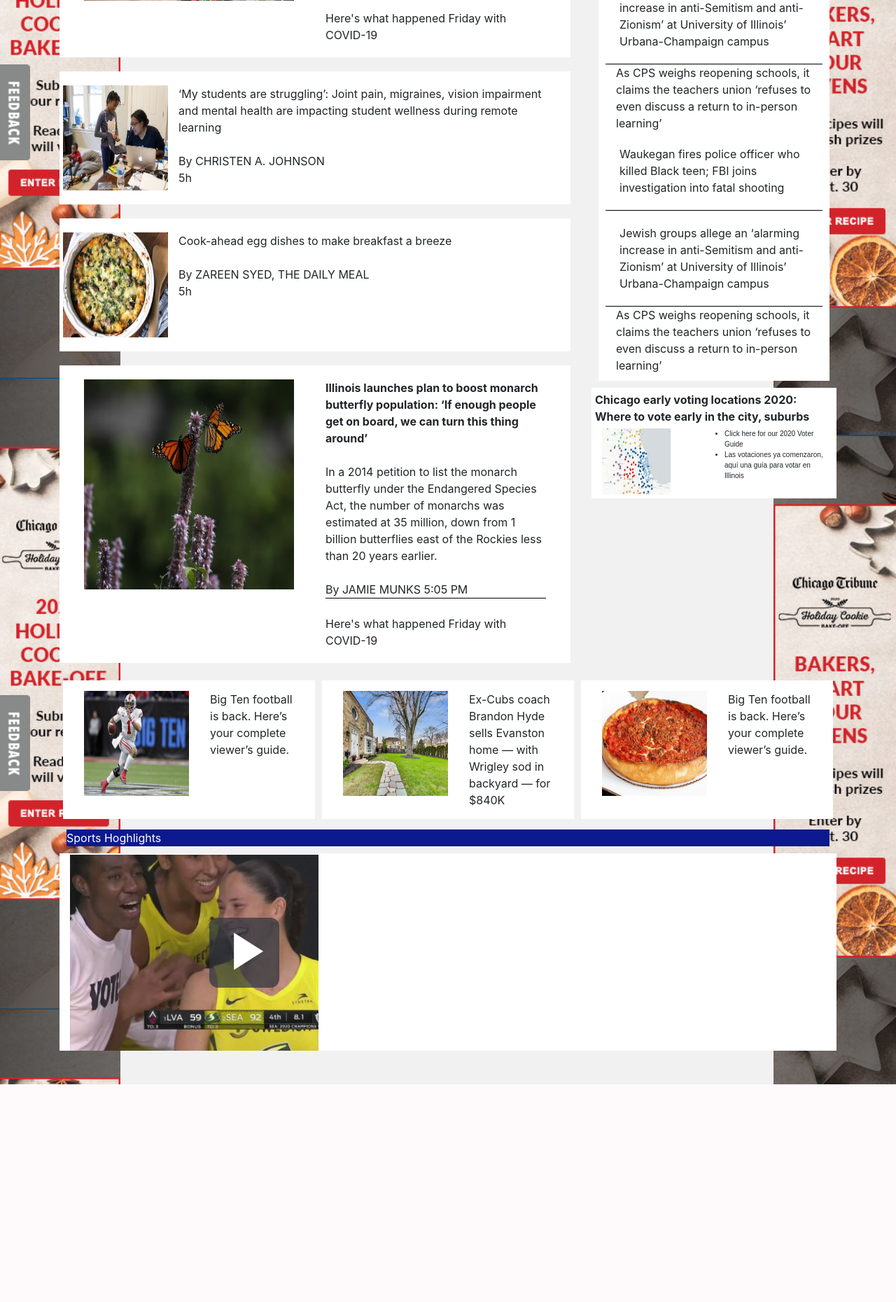
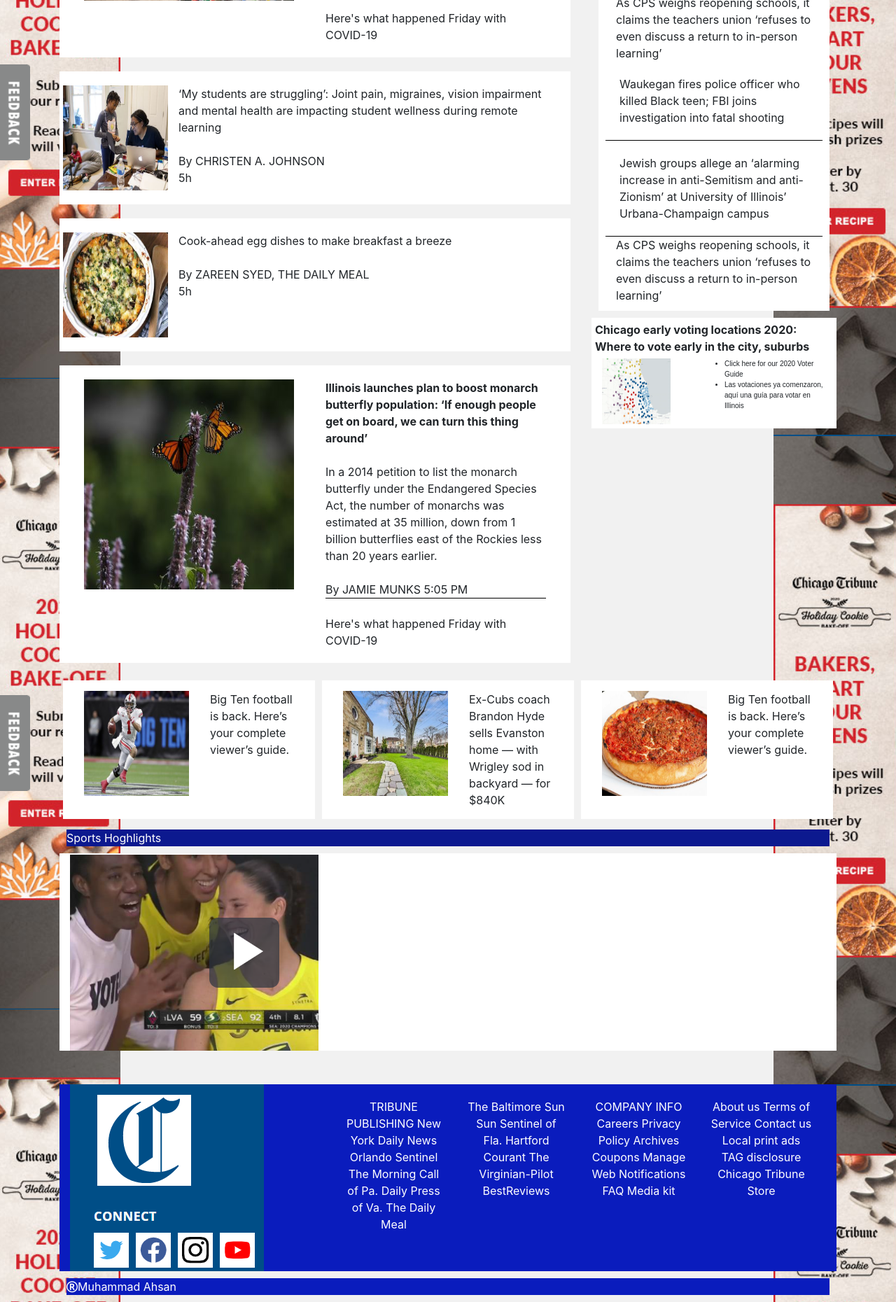
Before and after one commit to Ahsanch01/S1-exam-sp18-bse-180, a PHP site: page / in a window 1280 px wide. Shown: the part 2163-4023 px from the top of the page at 70% size. Before the commit the page ends 3712 px from the top, so only its background shows below. Run offline with PHP 8.4, Linux system fonts and the light colour scheme.

Commit message:
last work

```diff
--- a/s1.css
+++ b/s1.css
@@ -177,3 +177,21 @@ color: white;
     margin: 10px;
 
   }
+  /*------------------------*/
+  #footer{
+
+    background-color: #0a1cbd;
+  }
+  #fd{
+
+    padding: 20px;
+    align-items: center;
+    text-align: center;
+  }
+  #register span{
+color: white;
+background-color: #0a1cbd;
+    display: flex;
+    margin: 10px;
+    align-items: center;
+  }
--- a/s1.html
+++ b/s1.html
@@ -252,7 +252,7 @@
   </div>
   <div class="col-4">
 
-    <div><img width="400" height="400" src="./adv2.png" alt=""></div>
+    <div><img width="300" height="300" src="./adv2.png" alt=""></div>
 
 
     <div  id="maintext">
@@ -348,6 +348,56 @@
 </div>
 
 <!------------------------------------------------------>
+<div>
+  <div id="footer"class="container">
+
+
+    <div class="row">
+
+      <div class="col-4"><img src="./footer.png" alt=""></div>
+      <div class="col-8">
+        <div Id="fd"class="container text-white">
+          <div class="row">
+            <div class="col">TRIBUNE PUBLISHING
+
+              New York Daily News
+              Orlando Sentinel
+              The Morning Call of Pa.
+              Daily Press of Va.
+              The Daily Meal</div>
+            <div class="col">The Baltimore Sun
+              Sun Sentinel of Fla.
+              Hartford Courant
+              The Virginian-Pilot
+              BestReviews</div>
+            <div class="col">COMPANY INFO
+
+              Careers
+              Privacy Policy
+              Archives
+              Coupons
+              Manage Web Notifications
+              FAQ
+              Media kit</div>
+            <div class="col">About us
+              Terms of Service
+              Contact us
+              Local print ads
+              TAG disclosure
+              Chicago Tribune Store</div>
+          </div>
+          </div>
+
+
+
+
+
+      </div>
+    </div>
+  </div>
+  <div id="register"> <span><li class="fa fa-registered"></li>Muhammad Ahsan</span></div>
+
+</div>
 
 
 
```
Also changed, not shown: footer.png (added).
